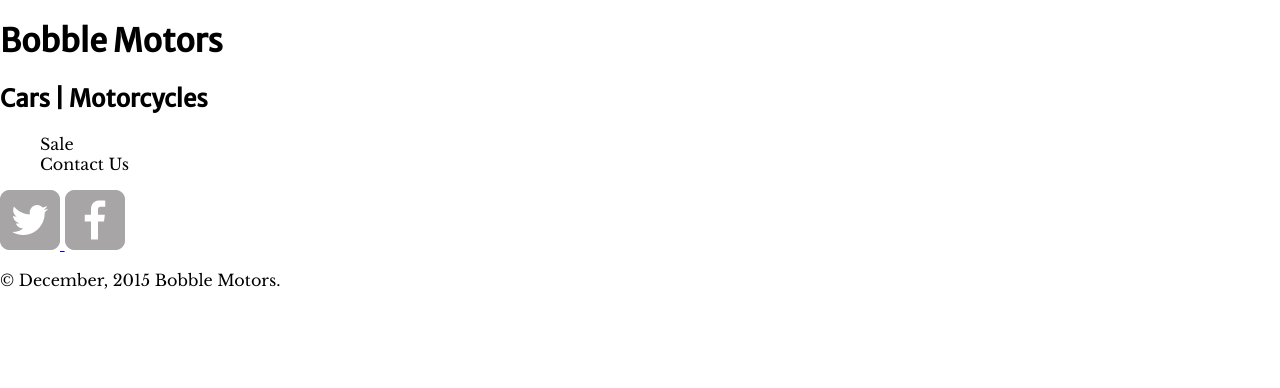
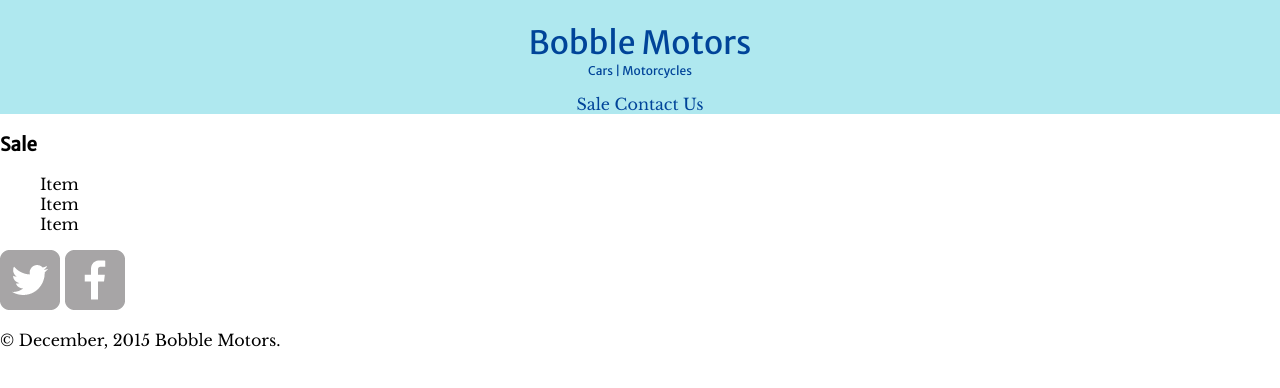
Before and after one commit to portojs/angular-project-5, a website: page app/index.html at #/sale in a window 1280 px wide. Drawn offline with nearby package versions, Linux system fonts and the light colour scheme.

Commit message:
Add route.js and style main-header

```diff
--- a/app/css/app.css
+++ b/app/css/app.css
@@ -12,3 +12,42 @@ h2,
 h3 {
   font-family: 'Merriweather Sans', sans-serif;
 }
+
+ul {
+  list-style: none;
+}
+
+a {
+  text-decoration: none;
+  color: #004499;
+}
+
+/********************************************************
+HEADER
+*********************************************************/
+
+header {
+  text-align: center;
+  background-color: #afe8ef;
+  padding-top: 0.1em;
+}
+
+header h1 {
+  font-size: 2em;
+  font-weight: normal;
+  margin-bottom: 0;
+}
+
+header h2 {
+  font-size: 0.75em;
+  font-weight: normal;
+  margin-top: 0;
+}
+
+header ul {
+  padding: 0;
+}
+
+header ul li {
+  display: inline-block;
+}
--- a/app/index.html
+++ b/app/index.html
@@ -18,6 +18,7 @@
 
   <main-header></main-header>
 
+  <ng-view></ng-view>
 
   <main-footer></main-footer>
 
@@ -28,6 +29,7 @@
   <script src="js/vendor/jquery-1.11.2.js"></script>
   <!-- my libraries -->
   <script src="js/app.js"></script>
+  <script src="js/routes.js"></script>
   <!-- my libraries - directives -->
   <script src="js/directives/main-footer.js"></script>
   <script src="js/directives/main-header.js"></script>
--- a/app/js/app.js
+++ b/app/js/app.js
@@ -1,8 +1,6 @@
 'use strict';
 
 angular.module('bobbleApp', [
-  'ngRoute'
-]).
-config(['$routeProvider', function($routeProvider) {
-  $routeProvider.otherwise({redirectTo: '/view1'});
-}]);
+  'ngRoute',
+  'ngResource'
+]);
--- /dev/null
+++ b/app/js/routes.js
@@ -0,0 +1,21 @@
+/**
+ * Created by Peter on 01.12.2015.
+ */
+'use strict';
+
+angular.module('bobbleApp')
+  .config(['$routeProvider', function($routeProvider) {
+    $routeProvider
+      .when('/sale', {
+        templateUrl: 'templates/pages/sale/index.html'
+      })
+      .when('/contact', {
+        templateUrl: 'templates/pages/contact/index.html'
+      })
+      .when('/', {
+        templateUrl: 'templates/pages/sale/index.html'
+      })
+      .otherwise({
+        redirectTo: '/'
+      })
+  }]);
--- a/app/templates/directives/main-header.html
+++ b/app/templates/directives/main-header.html
@@ -5,8 +5,8 @@
   </a>
   <nav>
     <ul>
-      <li>Sale</li>
-      <li>Contact Us</li>
+      <li><a href="#/sale">Sale</a></li>
+      <li><a href="#/contact">Contact Us</a></li>
     </ul>
   </nav>
 </header>
--- /dev/null
+++ b/app/templates/pages/sale/index.html
@@ -0,0 +1,11 @@
+<section id="page-sale">
+
+  <h3>Sale</h3>
+
+  <ul>
+    <li>Item</li>
+    <li>Item</li>
+    <li>Item</li>
+  </ul>
+
+</section>
```
Also changed, not shown: app/templates/pages/contact/index.html (added, +11 -0 lines).
